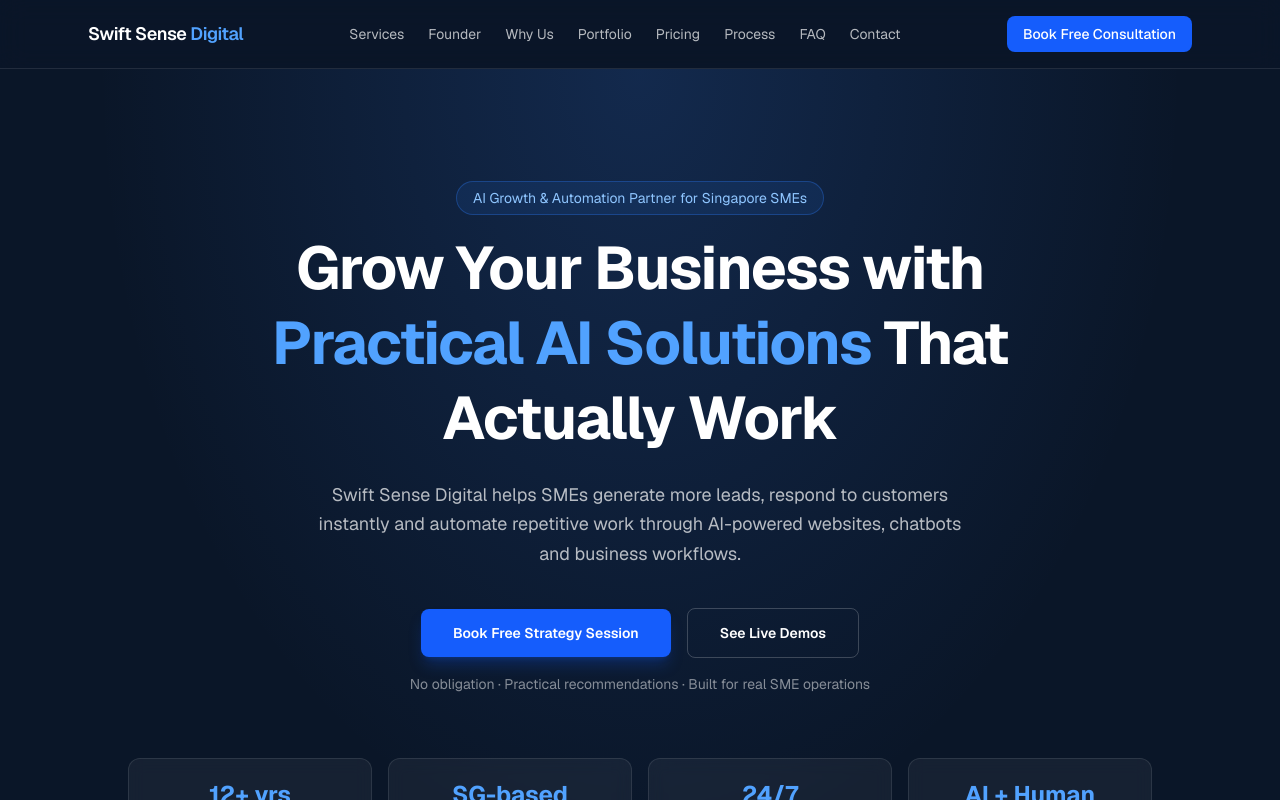
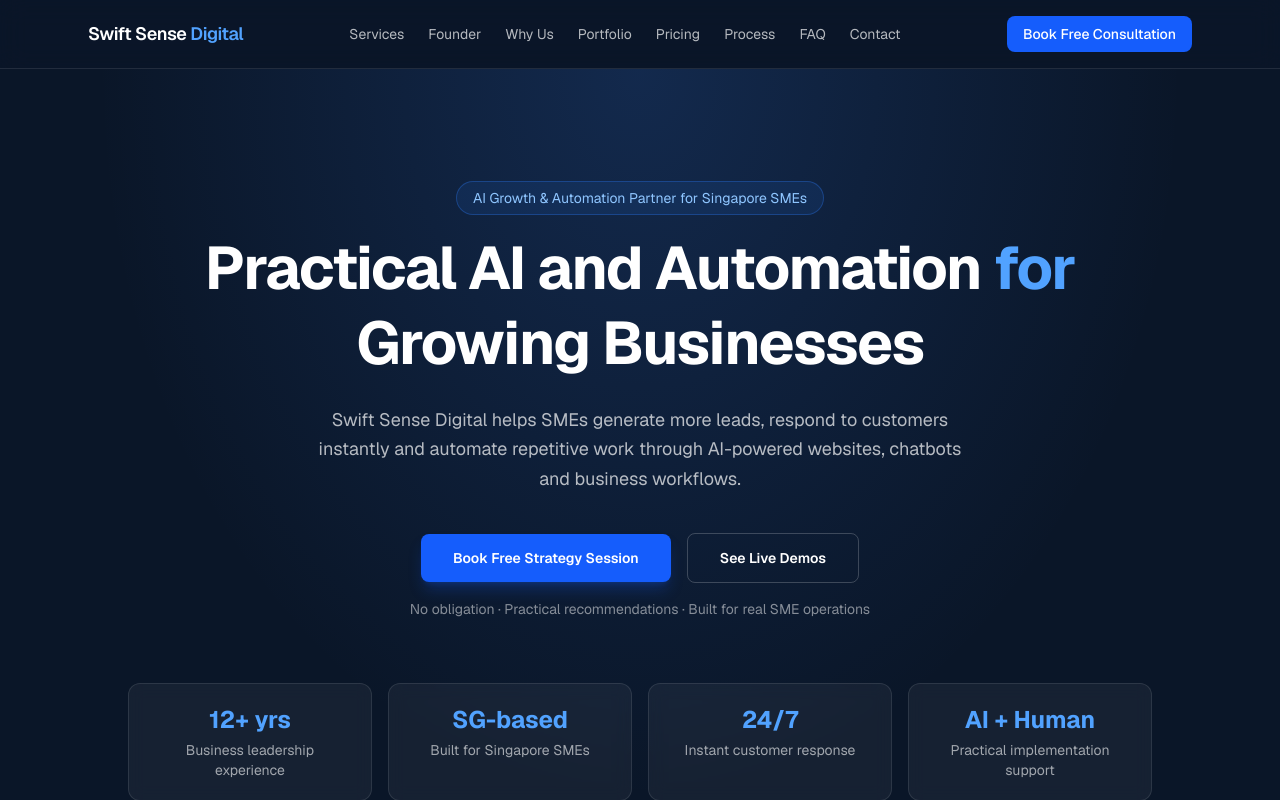
Before and after one commit to roylamcw/swift-sense-digital, a Next.js app: page / in a window 1280 px wide. Shown: the top 800 px of the page. Built offline with nearby package versions, Linux system fonts and the light colour scheme.

Commit message:
Update page.tsx

```diff
--- a/app/page.tsx
+++ b/app/page.tsx
@@ -433,9 +433,9 @@
             </p>
 
             <h1 className="text-4xl font-bold leading-tight tracking-tight md:text-5xl lg:text-6xl">
-              Grow Your Business with{" "}
-              <span className="text-blue-400">Practical AI Solutions</span>{" "}
-              That Actually Work
+            Practical AI and Automation {" "}
+              <span className="text-blue-400">for</span>{" "}
+              Growing Businesses
             </h1>
 
             <p className="mx-auto mt-6 max-w-2xl text-lg leading-relaxed text-white/70">
@@ -653,7 +653,7 @@
         <div className="mx-auto max-w-6xl">
           <div className="mx-auto max-w-2xl text-center">
             <h2 className="text-3xl font-bold tracking-tight md:text-4xl">
-              Your business is losing opportunities every day
+              Where growing businesses lose time and opportunities
             </h2>
             <p className="mt-4 text-white/60">
               Most SMEs know they need to move faster — but lack the time, tools, or team to
@@ -686,7 +686,7 @@
         <div className="mx-auto max-w-6xl">
           <div className="mx-auto max-w-2xl text-center">
             <h2 className="text-3xl font-bold tracking-tight md:text-4xl">
-              Practical AI solutions for your business
+              Practical AI systems that improve how your business operates
             </h2>
             <p className="mt-4 text-white/60">
               Four core services designed to help SMEs respond faster, convert more, and
@@ -720,7 +720,7 @@
               Why Swift Sense Digital
             </p>
             <h2 className="text-3xl font-bold tracking-tight md:text-4xl">
-              Not another generic AI agency
+              Business-first AI, designed around how you operate
             </h2>
             <p className="mt-4 text-white/60">
               We combine real business leadership with hands-on AI implementation — built
@@ -770,7 +770,7 @@
               Industry solutions
             </p>
             <h2 className="text-3xl font-bold tracking-tight md:text-4xl">
-              AI systems tailored for different industries
+              AI solutions for customer-focused industries
             </h2>
             <p className="mt-4 text-white/60">
             Examples of how AI-enabled websites, chatbots and workflow automation can be applied across common SME business models.
@@ -836,7 +836,7 @@
         <div className="mx-auto max-w-6xl">
           <div className="mx-auto max-w-2xl text-center">
             <h2 className="text-3xl font-bold tracking-tight md:text-4xl">
-              Transparent pricing, real results
+              Clear starting prices for practical business solutions
             </h2>
             <p className="mt-4 text-white/60">
             Most businesses spend thousands each month on manual admin, customer service and lead follow-up.
@@ -952,7 +952,7 @@
   <div className="mx-auto max-w-6xl">
     <div className="mx-auto max-w-2xl text-center">
       <h2 className="text-3xl font-bold tracking-tight md:text-4xl">
-        Live in three simple steps
+        From discovery to launch in three clear steps
       </h2>
       <p className="mt-4 text-white/60">
         A clear, proven process from first call to launch — no surprises.
```
